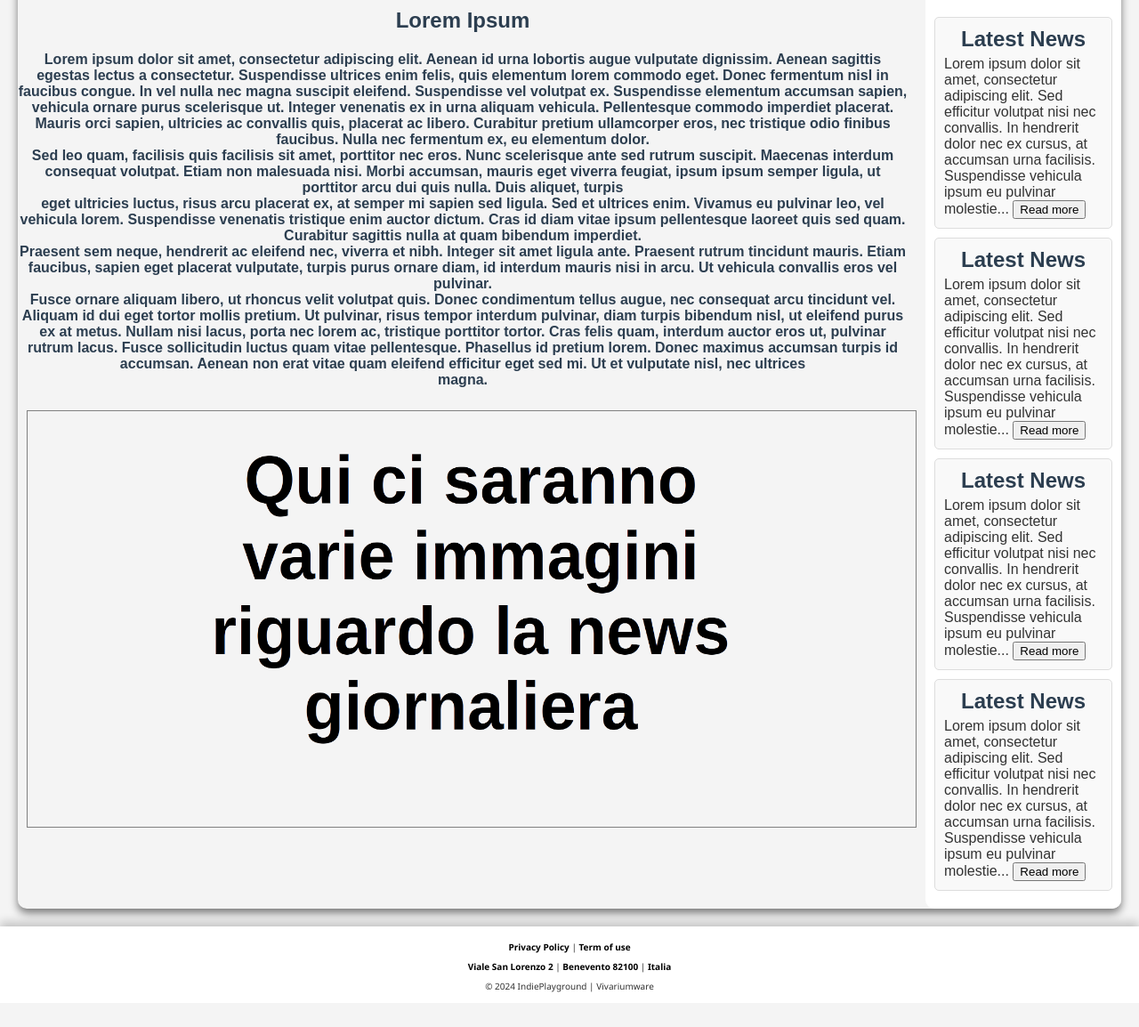
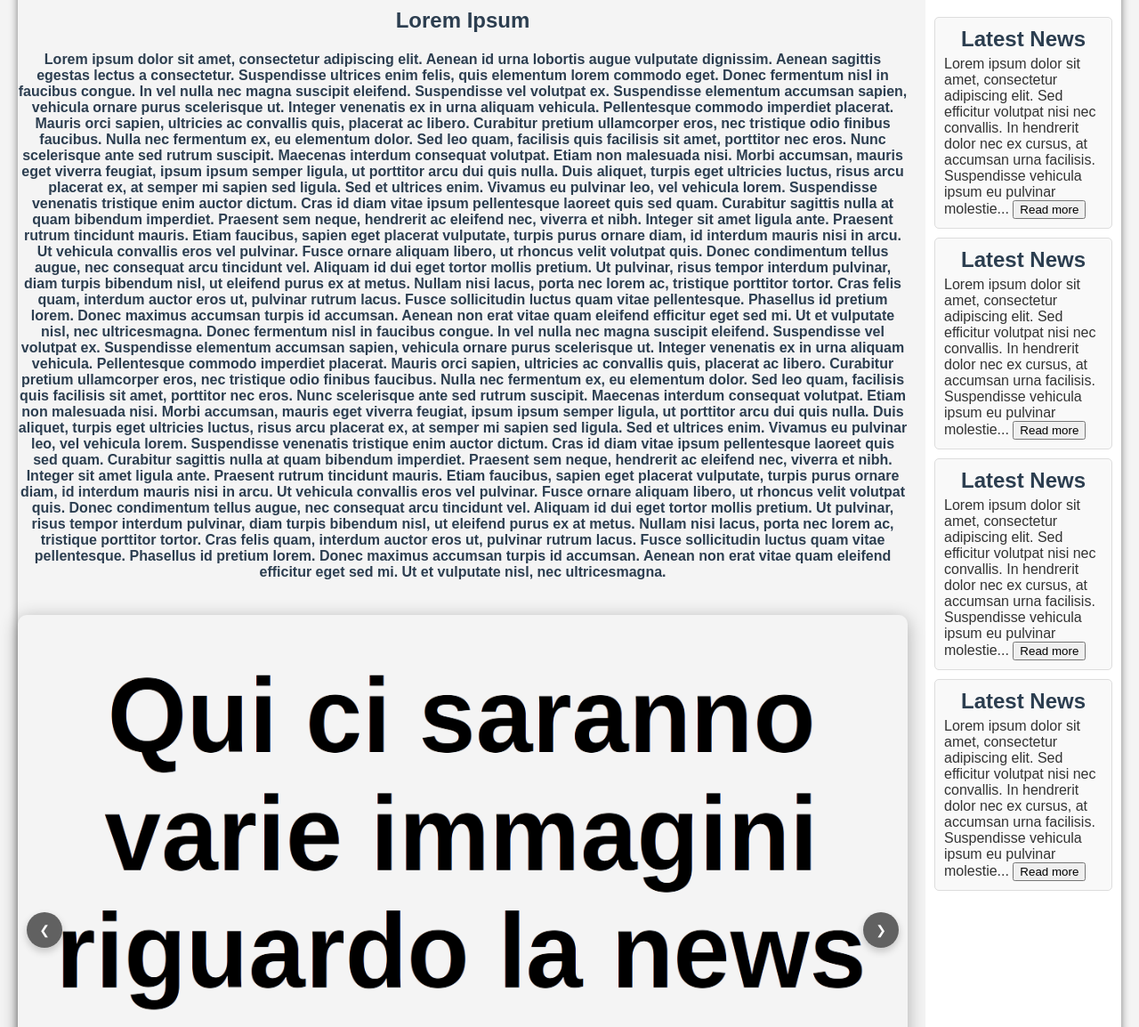
Before and after one commit to VirtualDavide/Indie-Playground, a plain HTML site: page Home/Home.html in a window 1280 px wide. Shown: the part 197-1351 px from the top of the page at 89% size. Before the commit the page ends 1324 px from the top, so only its background shows below. Drawn offline with Linux system fonts and the light colour scheme.

Commit message:
Modificati file css menuatendina, creditifinali, creato il file js del carosello + css

```diff
--- a/Home/Home.html
+++ b/Home/Home.html
@@ -1,7 +1,7 @@
 <!DOCTYPE html>
 <html lang="it">
     <head>
-        <link rel="icon" type="image/vnd.icon" href="../Logo/logo-prova.ico">
+        <link rel="icon" type="image/vnd.icon" href="../Risorse/Logo/logo-prova.ico">
         <title>IndiePlayground | Home</title>
         <meta name="keywords" content="IndiePlayground, Indie, Indie games, Videogiochi Indie, Videogiochi, Videogames Indie, Videogames">
         <meta name="description" content="Il tuo checkpoint nel mondo indie: notizie, offerte e spazio per sviluppatori emergenti.">
@@ -9,8 +9,9 @@
 
         <!-- Link ai file css della pagina -->
         <link rel="stylesheet" href="Style-Home.css"> <!-- Codice css della pagina home -->
-        <link rel="stylesheet" href="../Risorse/CSSGENERALI/MENUATENDINA.css"> <!-- Codice css del menù a tendina -->
-        <link rel="stylesheet" href="../Risorse/CSSGENERALI/CREDITIFINALI.css"> <!-- Codice css dei crediti finali -->
+        <link rel="stylesheet" href="../Risorse/Codes/CSSGENERALI/TOPBARMENU.css"> <!-- Codice css del menù a tendina -->
+        <link rel="stylesheet" href="../Risorse/Codes/CSSGENERALI/CREDITIFINALI.css"> <!-- Codice css dei crediti finali -->
+        <link rel="stylesheet" href="../Risorse/Codes/CSSGENERALI/CAROSELLOIMMAGINI.css"> <!-- Codice css del carosello immagini -->
     </head>
     <body>
         <!-- Barra superiore con contatti e social -->
@@ -83,36 +84,66 @@
             <div class="daily-news">
                 <h1>Notizia del giorno</h1>
                 <h2>Lorem Ipsum</h2>
-                <h4>Lorem ipsum dolor sit amet, consectetur adipiscing elit. Aenean id urna lobortis augue
+                <h4>
+                    Lorem ipsum dolor sit amet, consectetur adipiscing elit. Aenean id urna lobortis augue
                     vulputate dignissim. Aenean sagittis egestas lectus a consectetur. Suspendisse ultrices
                     enim felis, quis elementum lorem commodo eget. Donec fermentum nisl in faucibus congue.
                     In vel nulla nec magna suscipit eleifend. Suspendisse vel volutpat ex. Suspendisse elementum
                     accumsan sapien, vehicula ornare purus scelerisque ut. Integer venenatis ex in urna aliquam
                     vehicula. Pellentesque commodo imperdiet placerat. Mauris orci sapien, ultricies ac convallis
                     quis, placerat ac libero. Curabitur pretium ullamcorper eros, nec tristique odio finibus faucibus.
-                    Nulla nec fermentum ex, eu elementum dolor.<br>
+                    Nulla nec fermentum ex, eu elementum dolor.
                     Sed leo quam, facilisis quis facilisis sit amet, porttitor nec eros. Nunc scelerisque ante sed rutrum
                     suscipit. Maecenas interdum consequat volutpat. Etiam non malesuada nisi. Morbi accumsan, mauris
-                    eget viverra feugiat, ipsum ipsum semper ligula, ut porttitor arcu dui quis nulla. Duis aliquet, turpis<br>
+                    eget viverra feugiat, ipsum ipsum semper ligula, ut porttitor arcu dui quis nulla. Duis aliquet, turpis
                     eget ultricies luctus, risus arcu placerat ex, at semper mi sapien sed ligula. Sed et ultrices enim. Vivamus
                     eu pulvinar leo, vel vehicula lorem. Suspendisse venenatis tristique enim auctor dictum. Cras id diam
-                    vitae ipsum pellentesque laoreet quis sed quam. Curabitur sagittis nulla at quam bibendum imperdiet.<br>
+                    vitae ipsum pellentesque laoreet quis sed quam. Curabitur sagittis nulla at quam bibendum imperdiet.
                     Praesent sem neque, hendrerit ac eleifend nec, viverra et nibh. Integer sit amet ligula ante. Praesent rutrum
                     tincidunt mauris. Etiam faucibus, sapien eget placerat vulputate, turpis purus ornare diam, id interdum
-                    mauris nisi in arcu. Ut vehicula convallis eros vel pulvinar.<br>
+                    mauris nisi in arcu. Ut vehicula convallis eros vel pulvinar.
                     Fusce ornare aliquam libero, ut rhoncus velit volutpat quis. Donec condimentum tellus augue, nec
                     consequat arcu tincidunt vel. Aliquam id dui eget tortor mollis pretium. Ut pulvinar, risus tempor
                     interdum pulvinar, diam turpis bibendum nisl, ut eleifend purus ex at metus. Nullam nisi lacus, porta nec lorem
                     ac, tristique porttitor tortor. Cras felis quam, interdum auctor eros ut, pulvinar rutrum lacus. Fusce
                     sollicitudin luctus quam vitae pellentesque. Phasellus id pretium lorem. Donec maximus accumsan turpis id
-                    accumsan. Aenean non erat vitae quam eleifend efficitur eget sed mi. Ut et vulputate nisl, nec ultrices<br>magna.
+                    accumsan. Aenean non erat vitae quam eleifend efficitur eget sed mi. Ut et vulputate nisl, nec ultricesmagna.
+                    Donec fermentum nisl in faucibus congue.
+                    In vel nulla nec magna suscipit eleifend. Suspendisse vel volutpat ex. Suspendisse elementum
+                    accumsan sapien, vehicula ornare purus scelerisque ut. Integer venenatis ex in urna aliquam
+                    vehicula. Pellentesque commodo imperdiet placerat. Mauris orci sapien, ultricies ac convallis
+                    quis, placerat ac libero. Curabitur pretium ullamcorper eros, nec tristique odio finibus faucibus.
+                    Nulla nec fermentum ex, eu elementum dolor.
+                    Sed leo quam, facilisis quis facilisis sit amet, porttitor nec eros. Nunc scelerisque ante sed rutrum
+                    suscipit. Maecenas interdum consequat volutpat. Etiam non malesuada nisi. Morbi accumsan, mauris
+                    eget viverra feugiat, ipsum ipsum semper ligula, ut porttitor arcu dui quis nulla. Duis aliquet, turpis
+                    eget ultricies luctus, risus arcu placerat ex, at semper mi sapien sed ligula. Sed et ultrices enim. Vivamus
+                    eu pulvinar leo, vel vehicula lorem. Suspendisse venenatis tristique enim auctor dictum. Cras id diam
+                    vitae ipsum pellentesque laoreet quis sed quam. Curabitur sagittis nulla at quam bibendum imperdiet.
+                    Praesent sem neque, hendrerit ac eleifend nec, viverra et nibh. Integer sit amet ligula ante. Praesent rutrum
+                    tincidunt mauris. Etiam faucibus, sapien eget placerat vulputate, turpis purus ornare diam, id interdum
+                    mauris nisi in arcu. Ut vehicula convallis eros vel pulvinar.
+                    Fusce ornare aliquam libero, ut rhoncus velit volutpat quis. Donec condimentum tellus augue, nec
+                    consequat arcu tincidunt vel. Aliquam id dui eget tortor mollis pretium. Ut pulvinar, risus tempor
+                    interdum pulvinar, diam turpis bibendum nisl, ut eleifend purus ex at metus. Nullam nisi lacus, porta nec lorem
+                    ac, tristique porttitor tortor. Cras felis quam, interdum auctor eros ut, pulvinar rutrum lacus. Fusce
+                    sollicitudin luctus quam vitae pellentesque. Phasellus id pretium lorem. Donec maximus accumsan turpis id
+                    accumsan. Aenean non erat vitae quam eleifend efficitur eget sed mi. Ut et vulputate nisl, nec ultricesmagna.
                 </h4>
+                <br>
+
                     <!-- Immagini -->
-                    <table border="1">
-                        <tr>
-                            <td><img src="../Risorse/Immagini/Daily-News/example.png" alt="Daily News" width="640" height="330"></td>
-                        </tr>
-                    </table>
+                    <div class="carousel-container">
+                        <div class="carousel">
+                            <img src="../Risorse/Immagini/Daily-News/example.png" alt="Immagine 1">
+                            <img src="../Risorse/Immagini/Daily-News/example.jpg" alt="Immagine 2">
+                        </div>
+                        <!-- Pulsanti di navigazione -->
+                        <button class="carousel-button prev" onclick="moveSlide(-1)">&#10094;</button>
+                        <button class="carousel-button next" onclick="moveSlide(1)">&#10095;</button>
+                    </div>
+
+                    <script src="../Risorse/Codes/JAVASCRIPTGENERALI/caroselloimmagini.js"></script>
 
                     <br><br>
             </div>
--- a/Home/Style-Home.css
+++ b/Home/Style-Home.css
@@ -1,17 +1,3 @@
-/* Stili generali */
-body {
-    font-family: 'Arial', sans-serif; /* Font generale */
-    margin: 0; /* Rimuove margini predefiniti */
-    padding: 0; /* Rimuove padding predefiniti */
-    background-color: #f4f4f4; /* Colore di sfondo della pagina */
-    color: #333; /* Colore del testo */
-}
-
-h1, h2, h4 {
-    text-align: center; /* Allinea i titoli al centro */
-    color: #2c3e50; /* Colore dei titoli */
-}
-
 /* Definizione dei font personalizzati */
 @font-face {
     font-family: 'Trends';
@@ -25,6 +11,23 @@ h1, h2, h4 {
     src: url('../Risorse/Font/heavitas/Heavitas.ttf') format('truetype'); /* Font per browser moderni */
     font-weight: normal; /* Peso normale del font */
     font-style: normal; /* Stile normale del font */
+}
+
+/* Stili generali */
+body {
+    font-family: 'Arial', sans-serif; /* Font generale */
+    margin: 0; /* Rimuove margini predefiniti */
+    padding: 0; /* Rimuove padding predefiniti */
+    background-color: #f4f4f4; /* Colore di sfondo della pagina */
+    color: #333; /* Colore del testo */
+    height: 100%;
+    display: flex;
+    flex-direction: column;
+}
+
+h1, h2, h4 {
+    text-align: center; /* Allinea i titoli al centro */
+    color: #2c3e50; /* Colore dei titoli */
 }
 
 /* Stile per il contenitore delle notizie */
@@ -84,23 +87,12 @@ img {
     height: auto; /* Mantiene le proporzioni delle immagini */
 }
 
+* {
+    box-sizing: border-box;
+}
+
 /* Media Queries per dispositivi mobili */
 @media (max-width: 768px) {
-    .top-bar .socials img {
-        vertical-align: middle; /* Allineamento verticale delle immagini */
-        width: 20px; /* Larghezza delle immagini */
-        height: 20px; /* Altezza delle immagini */
-    }
-
-    .nav {
-        flex-direction: column; /* Disposizione verticale per schermi piccoli */
-        align-items: flex-start; /* Allinea a sinistra */
-    }
-
-    .nav li {
-        margin: 5px 0; /* Margine tra le voci del menu */
-    }
-
     .news-container {
         flex-direction: column; /* Modifica la disposizione in colonna su schermi piccoli */
     }
@@ -109,3 +101,23 @@ img {
         margin-right: 0; /* Rimuovi il margine a destra */
     }
 }
+
+/* Media Queries per dispositivi 2K e superiori */
+@media (min-width: 1920px) {
+    .news-container {
+        flex-direction: row; /* Modifica la disposizione in riga su schermi grandi */
+        gap: 20px; /* Spazio tra le notizie */
+    }
+
+    .daily-news {
+        margin-left: 20px;
+        margin-right: 20px; /* Aggiungi margine a destra */
+        font-size: 1rem; /* Aumenta leggermente la dimensione del testo */
+    }
+
+    .content-wrapper {
+        max-width: 1600px; /* Limita la larghezza massima della pagina */
+        margin: 0 auto; /* Centra la pagina su schermi larghi */
+        flex-grow: 1;
+    }
+}
--- /dev/null
+++ b/Risorse/Codes/CSSGENERALI/CAROSELLOIMMAGINI.css
@@ -0,0 +1,51 @@
+.carousel-container {
+    position: relative;
+    max-width: 1000px;
+    margin: 0 auto;
+    overflow: hidden;
+    border-radius: 10px;
+    box-shadow: 0px 4px 20px rgba(0, 0, 0, 0.3); /* Ombra dietro il carosello */
+}
+
+.carousel {
+    display: flex;
+    transition: transform 0.5s ease-in-out;
+}
+
+.carousel img {
+    width: 100%;
+    flex-shrink: 0;
+}
+
+/* Pulsanti di navigazione del carosello */
+.carousel-button {
+    position: absolute;
+    top: 50%;
+    transform: translateY(-50%);
+    background-color: rgba(0, 0, 0, 0.6);
+    border: none;
+    color: white;
+    padding: 0; /* Rimuovere il padding per un pulsante più piccolo */
+    cursor: pointer;
+    font-size: 14px;
+    border-radius: 50%; /* Forma rotonda */
+    width: 40px; /* Larghezza */
+    height: 40px; /* Altezza */
+    display: flex;
+    align-items: center;
+    justify-content: center;
+    transition: background-color 0.3s ease;
+    box-shadow: 0px 4px 8px rgba(0, 0, 0, 0.2);
+}
+
+.carousel-button:hover {
+    background-color: rgba(0, 0, 0, 0.9); /* Colore al passaggio del mouse */
+}
+
+.carousel-button.prev {
+    left: 10px; /* Posizione del pulsante precedente */
+}
+
+.carousel-button.next {
+    right: 10px; /* Posizione del pulsante successivo */
+}
--- a/Risorse/CSSGENERALI/CREDITIFINALI.css
+++ b/Risorse/Codes/CSSGENERALI/CREDITIFINALI.css
@@ -1,12 +1,12 @@
 /* Stile per i crediti finali */
 .end-credits {
-    display: relative; /* Disposizione relativa */
-    justify-content: space-between; /* Spazia gli elementi tra di loro */
+    position: relative; /* Posizionamento relativo */
     text-align: center; /* Allinea il testo al centro */
     padding: 10px; /* Padding interno */
     background-color: #ffffff; /* Colore di sfondo */
     box-shadow: 0 -5px 10px rgba(0, 0, 0, 0.2); /* Ombra verso l'alto */
     font-family: 'Segoe UI', Tahoma, Geneva, Verdana, sans-serif; /* Font per i crediti finali */
+    width: 100%;
 }
 
 /* Stile per i link nei crediti finali */
--- /dev/null
+++ b/Risorse/Codes/JAVASCRIPTGENERALI/caroselloimmagini.js
@@ -0,0 +1,8 @@
+let slideIndex = 0;
+
+function moveSlide(direction) {
+    const carousel = document.querySelector('.carousel');
+    const slides = document.querySelectorAll('.carousel img');
+    slideIndex = (slideIndex + direction + slides.length) % slides.length;
+    carousel.style.transform = `translateX(${-slideIndex * 100}%)`;
+}
```
Also changed, not shown: Giochi/Giochi-pubb.html (+3 -2 lines), Risorse/Codes/CSSGENERALI/TOPBARMENU.css (renamed from Risorse/CSSGENERALI/MENUATENDINA.css, +47 -7 lines), Risorse/Logo/logo-prova.ico (renamed from Logo/logo-prova.ico), Risorse/Logo/logo-prova.png (renamed from Logo/logo-prova.png), 1 other file.
